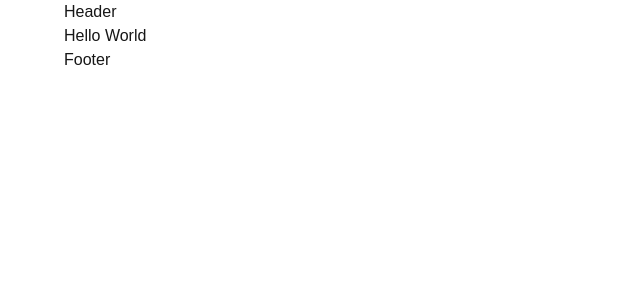
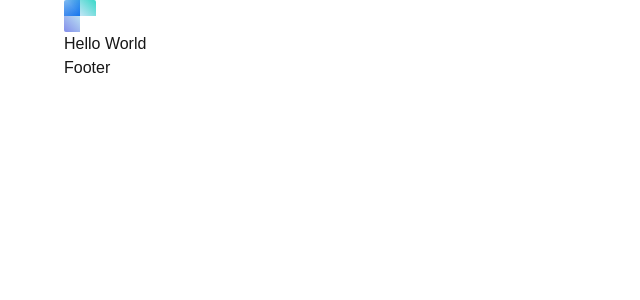
Before and after one commit to whoisasey/aa-submission-atina, a Next.js app: page / in a window 1280 px wide. Shown: the top 300 px of the page, without its empty margins (0-640 px from the left). Built offline with nearby package versions, Linux system fonts and the light colour scheme.

Commit message:
add header logo

```diff
--- a/src/app/Components/Header.tsx
+++ b/src/app/Components/Header.tsx
@@ -1,7 +1,12 @@
-import React from "react";
+import Image from "next/image";
+import logo from "@/assets/logo.svg";
 
 const Header = () => {
-  return <div>Header</div>;
+  return (
+    <header>
+      <Image src={logo} alt="Agency Analytics logo" />
+    </header>
+  );
 };
 
 export default Header;
```
